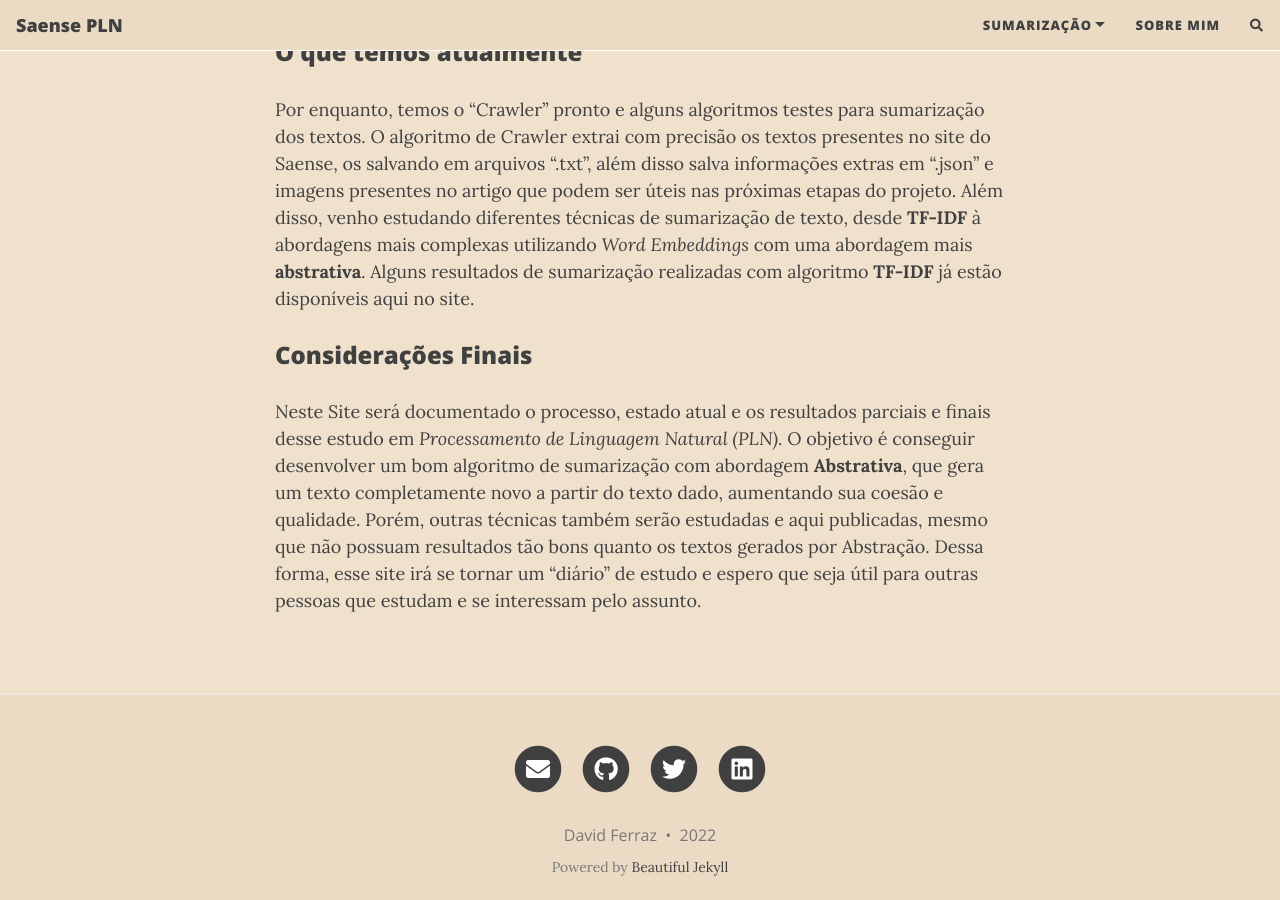
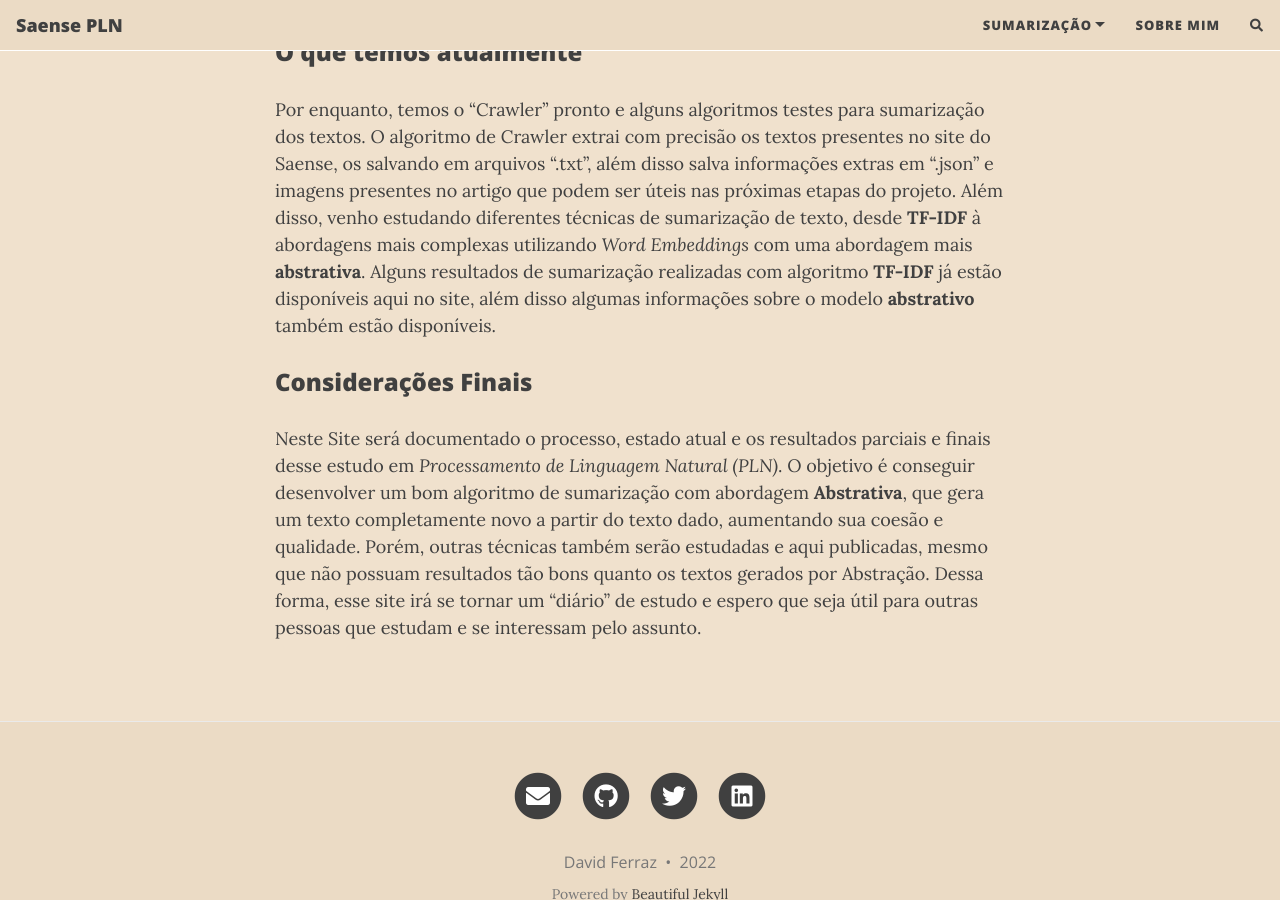
Before and after one commit to davidferraz01/Saense-PLN, a Jekyll site: the page built from index.md, in a window 1280 px wide and 900 px high, scrolled down 808 px. Built offline with Jekyll 4.4.1, drawn with Linux system fonts in a browser that asks for light colours; nearby versions of some CDN libraries; the list of posts is cut into pages by our own code; comment, search, counter and statistics services are not loaded.

Commit message:
Update index.md

```diff
--- a/index.md
+++ b/index.md
@@ -13,7 +13,7 @@ Essas ferramentas irão ser de grande valia para uma **ideia futura** que consis
 
 ### **O que temos atualmente**
 Por enquanto, temos o "Crawler" pronto e alguns algoritmos testes para sumarização dos textos. O algoritmo de Crawler extrai com precisão os textos presentes no site do Saense, os salvando em arquivos ".txt", além disso salva informações extras em ".json" e imagens presentes no artigo que podem ser úteis nas próximas etapas do projeto.
-Além disso, venho estudando diferentes técnicas de sumarização de texto, desde **TF-IDF** à abordagens mais complexas utilizando *Word Embeddings* com uma abordagem mais **abstrativa**. Alguns resultados de sumarização realizadas com algoritmo **TF-IDF** já estão disponíveis aqui no site.
+Além disso, venho estudando diferentes técnicas de sumarização de texto, desde **TF-IDF** à abordagens mais complexas utilizando *Word Embeddings* com uma abordagem mais **abstrativa**. Alguns resultados de sumarização realizadas com algoritmo **TF-IDF** já estão disponíveis aqui no site, além disso algumas informações sobre o modelo **abstrativo** também estão disponíveis.
 
 ### **Considerações Finais**
 Neste Site será documentado o processo, estado atual e os resultados parciais e finais desse estudo em *Processamento de Linguagem Natural (PLN)*. O objetivo é conseguir desenvolver um bom algoritmo de sumarização com abordagem **Abstrativa**, que gera um texto completamente novo a partir do texto dado, aumentando sua coesão e qualidade. Porém, outras técnicas também serão estudadas e aqui publicadas, mesmo que não possuam resultados tão bons quanto os textos gerados por Abstração. Dessa forma, esse site irá se tornar um "diário" de estudo e espero que seja útil para outras pessoas que estudam e se interessam pelo assunto.
```
